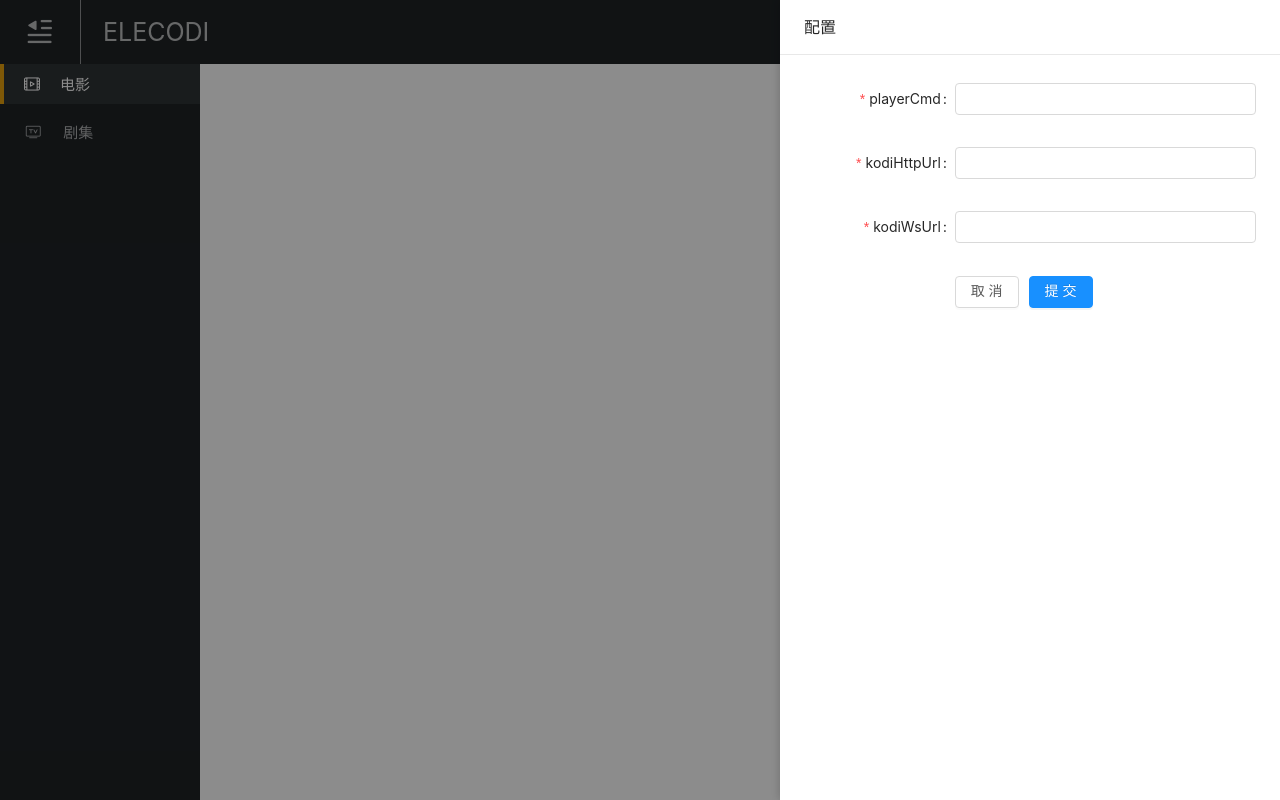
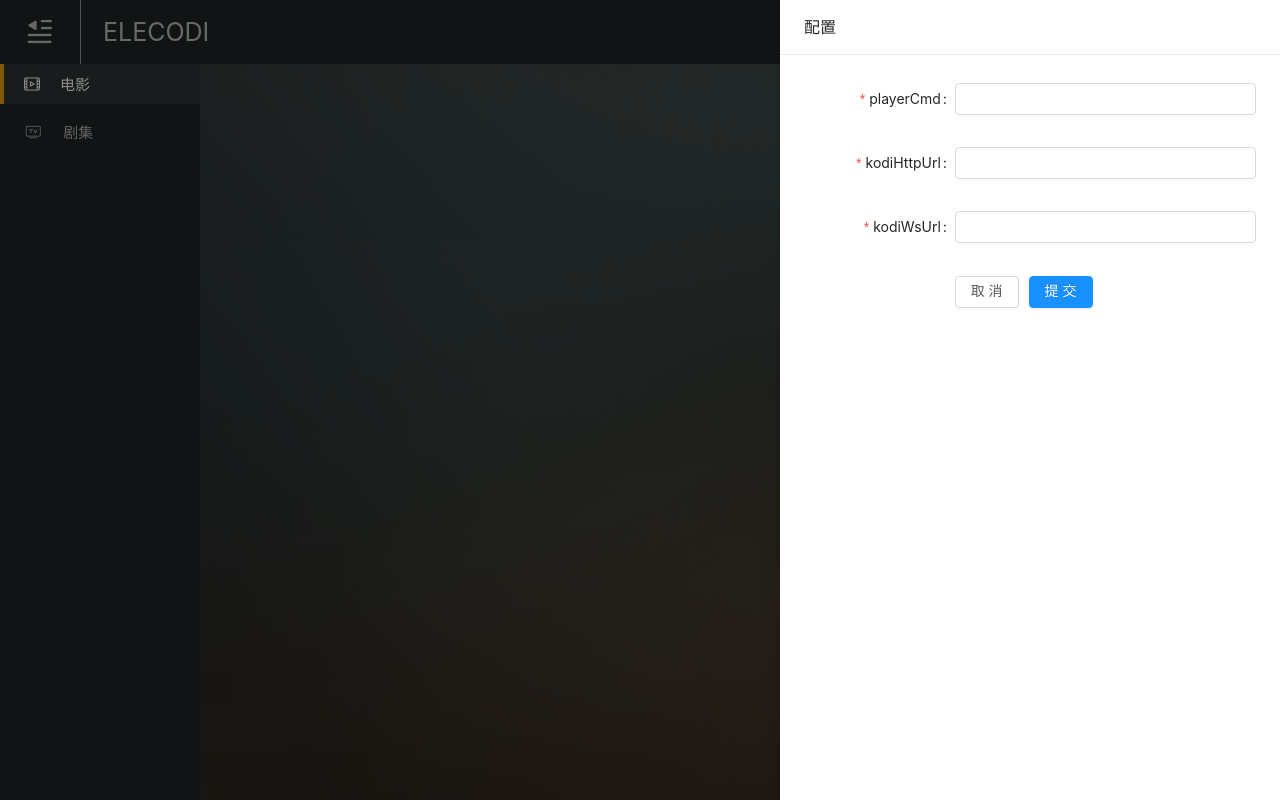
Before and after one commit to zwh8800/elecodi, a React app: page /#/ in a window 1280 px wide. Built offline with nearby package versions, Linux system fonts and the light colour scheme; what json-rpc-2.0 would draw is missing.

Commit message:
add bg img

```diff
--- a/package.json
+++ b/package.json
@@ -34,6 +34,7 @@
     "electron": "^8.2.2",
     "electron-packager": "^14.2.1",
     "extract-text-webpack-plugin": "^4.0.0-beta.0",
+    "file-loader": "^6.0.0",
     "friendly-errors-webpack-plugin": "^1.7.0",
     "json-rpc-2.0": "^0.2.10",
     "node-sass": "^4.13.1",
--- a/src/assets/style/index.scss
+++ b/src/assets/style/index.scss
@@ -72,8 +72,9 @@ $inputColor: rgba(255, 255, 255, 0.9);
     }
 
     .content-con {
-        background: #fff;
         min-height: 360px;
+        background: no-repeat url('~@/assets/image/background.png');
+        background-size: cover;
     }
 }
 
--- a/webpack.config.js
+++ b/webpack.config.js
@@ -67,6 +67,14 @@ module.exports = (env) => {
                         }
                     }
                 ]
+            }, {
+                test: /\.(png|jpg|gif)$/,
+                use: [
+                    {
+                        loader: 'file-loader',
+                        options: {},
+                    },
+                ],
             }]
         },
         resolve: {
@@ -81,6 +89,7 @@ module.exports = (env) => {
         ],
         devtool: isProduction ? 'source-map' : 'inline-source-map',
         devServer: {
+            port: 8080,
             quiet: true,   // 禁止显示devServer的console信息
             overlay: true, // 编译出现错误时，将错误直接显示在页面上
             contentBase: path.join(__dirname, 'public'),
```
Also changed, not shown: 1 other file (tests, documents, lock files or other folders).
